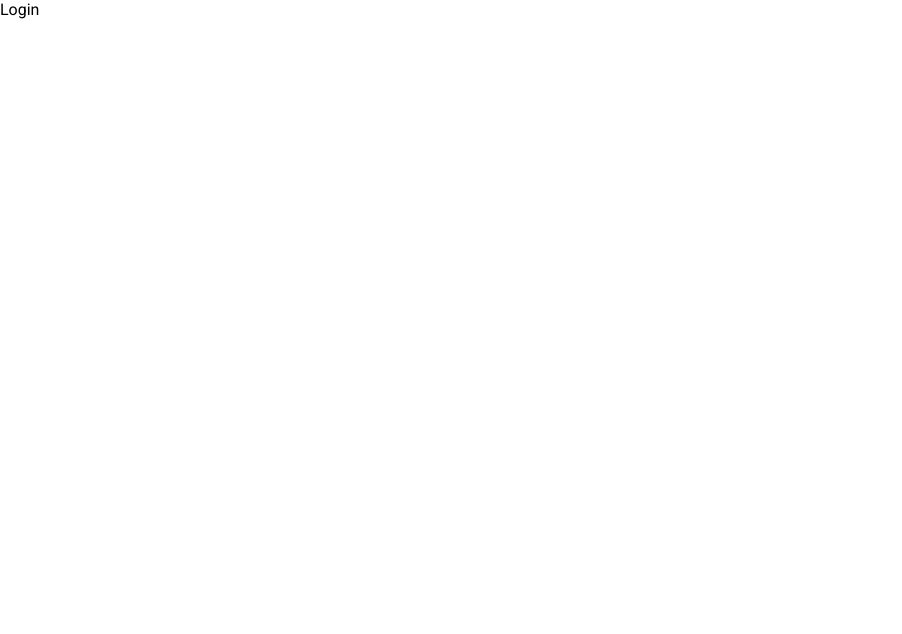
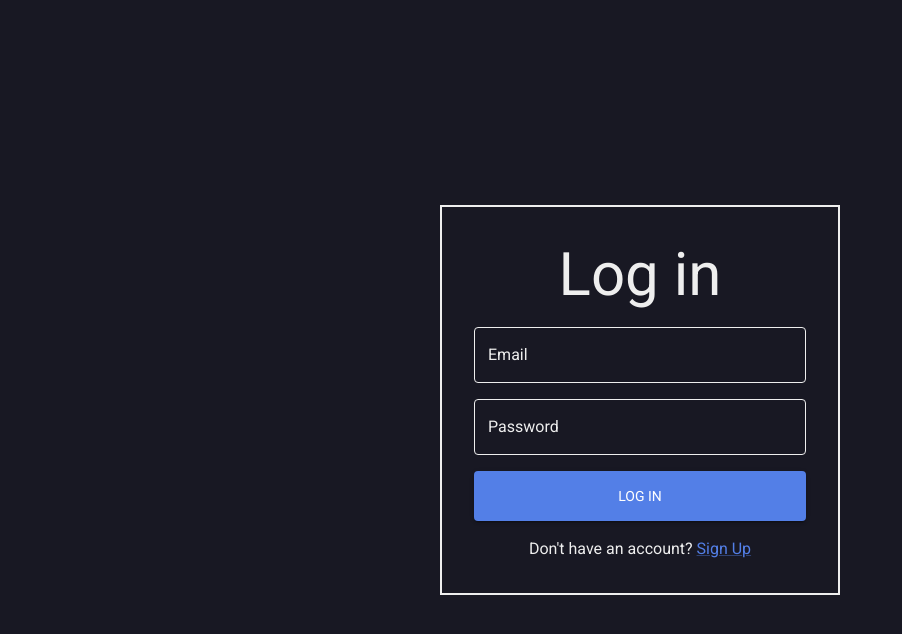
Before and after one commit to imtanmay21/smart-home-management-system, a React (Create React App) app: page /login in a window 1280 px wide. Shown: the top 634 px of the page, without its empty margins (0-902 px from the left). Built offline with nearby package versions, Linux system fonts and the light colour scheme.

Commit message:
Added form validation

```diff
--- a/src/components/CustomTextField.js
+++ /dev/null
@@ -1,15 +0,0 @@
-import { TextField } from "@mui/material";
-import React from "react";
-
-export const CustomTextField = ({ inputLabel }) => {
-  return (
-    <TextField
-      variant="outlined"
-      label={inputLabel}
-      color="secondary"
-      sx={{
-        width: "100%",
-      }}
-    />
-  );
-};
--- a/src/pages/Login.js
+++ b/src/pages/Login.js
@@ -1,7 +1,123 @@
-import React from 'react'
+import { Box, Button, Link, Stack, TextField, Typography } from "@mui/material";
+import { useTheme } from "@emotion/react";
+import React, { useState } from "react";
+
+import { CustomContainer } from "../components/CustomContainer";
+
+const validEmailRegex =
+  /^(([^<>()[\]\\.,;:\s@"]+(\.[^<>()[\]\\.,;:\s@"]+)*)|.(".+"))@((\[[0-9]{1,3}\.[0-9]{1,3}\.[0-9]{1,3}\.[0-9]{1,3}\])|(([a-zA-Z\-0-9]+\.)+[a-zA-Z]{2,}))$/;
 
 export const Login = () => {
+  const theme = useTheme();
+
+  const [email, setEmail] = useState("");
+  const [password, setPassword] = useState("");
+  const [confirmPassword, setConfirmPassword] = useState("");
+
+  const [emailError, setEmailError] = useState("");
+  const [passwordError, setPasswordError] = useState("");
+  const [confirmPasswordError, setConfirmPasswordError] = useState("");
+
+  // Form Validation
+  const validateInputFields = () => {
+    // Validate email field
+    const isEmailValid = email.toLowerCase().match(validEmailRegex);
+
+    // Validate password field
+    const isPasswordValid = password.length > 8
+
+    // Confirm password field
+    const isConfirmPasswordValid = password === confirmPassword
+
+    if (isEmailValid) {
+      setEmailError("Invalid Email Format")
+    }
+
+    if (isPasswordValid) {
+      setPasswordError("Password should be greater than 8 characters")
+    }
+
+    if (isConfirmPasswordValid) {
+      setConfirmPasswordError("Passwords do not match")
+    }
+
+  };
+
+  // Handle Sign up in the form
+  const signUpUser = (e) => {
+    // Prevent default behaviour for sign up form
+    e.preventDefault();
+
+    // Validate form fields
+    validateInputFields()
+  };
+
   return (
-    <div>Login</div>
-  )
-}
+    <CustomContainer>
+      {/* Showcase */}
+      <Stack
+        height="100%"
+        width="100%"
+        alignItems="center"
+        justifyContent="center"
+      >
+        <Stack
+          width="400px"
+          p="2rem"
+          gap="1rem"
+          sx={{
+            border: `2px solid ${theme.palette.secondary.main}`,
+          }}
+          component="form"
+          onSubmit={signUpUser}
+        >
+          {/* Header */}
+          <Box>
+            <Typography
+              variant="h2"
+              textAlign="center"
+              color={theme.palette.secondary.main}
+            >
+              Log in
+            </Typography>
+          </Box>
+
+          <Box>
+            <TextField
+              variant="outlined"
+              label="Email"
+              color="secondary"
+              type="email"
+              onChange={(e) => setEmail(e.target.value)}
+            />
+          </Box>
+
+          <Box>
+            <TextField
+              variant="outlined"
+              label="Password"
+              color="secondary"
+              type="password"
+              onChange={(e) => setPassword(e.target.value)}
+            />
+          </Box>
+
+          <Box>
+            <Button variant="contained" onClick={signUpUser}>
+              Log in
+            </Button>
+          </Box>
+
+          <Box>
+            <Typography color="secondary" textAlign="center">
+              Don't have an account?{" "}
+              <Link href="/signup" color="primary" sx={{ cursor: "pointer" }}>
+                Sign Up
+              </Link>
+            </Typography>
+          </Box>
+        </Stack>
+      </Stack>
+    </CustomContainer>
+  );
+};
--- a/src/pages/Signup.js
+++ b/src/pages/Signup.js
@@ -1,11 +1,25 @@
-import { Box, Stack, Typography } from "@mui/material";
-import React from "react";
+import { Box, Button, Link, Stack, TextField, Typography } from "@mui/material";
+import { useTheme } from "@emotion/react";
+import React, { useState } from "react";
+
 import { CustomContainer } from "../components/CustomContainer";
-import { useTheme } from "@emotion/react";
-import { CustomTextField } from "../components/CustomTextField";
 
 export const Signup = () => {
   const theme = useTheme();
+
+  const [email, setEmail] = useState("");
+  const [password, setPassword] = useState("");
+  const [confirmPassword, setConfirmPassword] = useState("");
+
+  // Handle Sign up in the form
+  const signUpUser = (e) => {
+    // Prevent default behaviour for sign up form
+    e.preventDefault();
+
+    console.log("email", email);
+    console.log("password", password);
+    console.log("confirm password", confirmPassword);
+  };
 
   return (
     <CustomContainer>
@@ -17,13 +31,17 @@ export const Signup = () => {
         justifyContent="center"
       >
         <Stack
-          width="60%"
-          p="1rem"
+          width="400px"
+          p="2rem"
+          gap="1rem"
           sx={{
             border: `2px solid ${theme.palette.secondary.main}`,
           }}
+          component="form"
+          onSubmit={signUpUser}
         >
           {/* Header */}
+          <Box>
             <Typography
               variant="h2"
               textAlign="center"
@@ -31,9 +49,51 @@ export const Signup = () => {
             >
               Sign Up
             </Typography>
+          </Box>
 
           <Box>
-            <CustomTextField inputLabel="Enter email" />
+            <TextField
+              variant="outlined"
+              label="Email"
+              color="secondary"
+              type="email"
+              onChange={(e) => setEmail(e.target.value)}
+            />
+          </Box>
+
+          <Box>
+            <TextField
+              variant="outlined"
+              label="Password"
+              color="secondary"
+              type="password"
+              onChange={(e) => setPassword(e.target.value)}
+            />
+          </Box>
+
+          <Box>
+            <TextField
+              variant="outlined"
+              label="Confirm Password"
+              color="secondary"
+              type="password"
+              onChange={(e) => setConfirmPassword(e.target.value)}
+            />
+          </Box>
+
+          <Box>
+            <Button variant="contained" onClick={signUpUser}>
+              Sign Up
+            </Button>
+          </Box>
+
+          <Box>
+            <Typography color="secondary" textAlign="center">
+              Already have an account?{" "}
+              <Link href="/login" color="primary" sx={{ cursor: "pointer" }}>
+                Log in
+              </Link>
+            </Typography>
           </Box>
         </Stack>
       </Stack>
--- a/src/theme.js
+++ b/src/theme.js
@@ -18,16 +18,29 @@ const theme = createTheme({
   },
 
   components: {
+    // Styling the Mui Button
+    MuiButton: {
+      styleOverrides: {
+        root: {
+          height: 50,
+          width: "100%",
+          transition: "0.2s ease-in all",
+
+          "&:hover": {
+            backgroundColor: "#537FE7",
+            opacity: 0.9
+          }
+        },
+      },
+    },
 
     // Styling for the MUI Textfield label
     MuiFormLabel: {
       styleOverrides: {
         root: {
-          '&': {
-            color: "#EEEEEE"
-          }
-        }
-      }
+          color: "#EEEEEE",
+        },
+      },
     },
 
     // Outlined Input styling for MuiOutlinedInput
@@ -35,27 +48,28 @@ const theme = createTheme({
       styleOverrides: {
         root: {
           "&:hover .MuiOutlinedInput-notchedOutline": {
-            borderColor: "#EEEEEE"
-          }
-        }
-      }
+            borderColor: "#EEEEEE",
+          },
+        },
+      },
     },
 
     // Styling for the text field
     MuiTextField: {
       styleOverrides: {
         root: {
-          '& fieldset': {
+          width: "100%",
+          "& fieldset": {
             borderColor: "#EEEEEE",
           },
-          '& input': {
-            color: "#EEEEEE"
+          "& input": {
+            color: "#EEEEEE",
           },
-          '&::placeholder': {
-            color: "#EEEEEE"
-          }
-        }
-      }
+          "&::placeholder": {
+            color: "#EEEEEE",
+          },
+        },
+      },
     },
   },
 });
```
Lines whose indentation alone changed are shown as unchanged.
